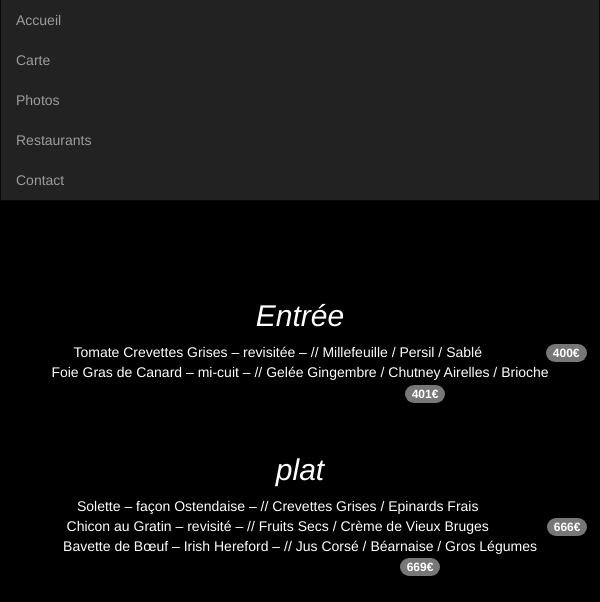
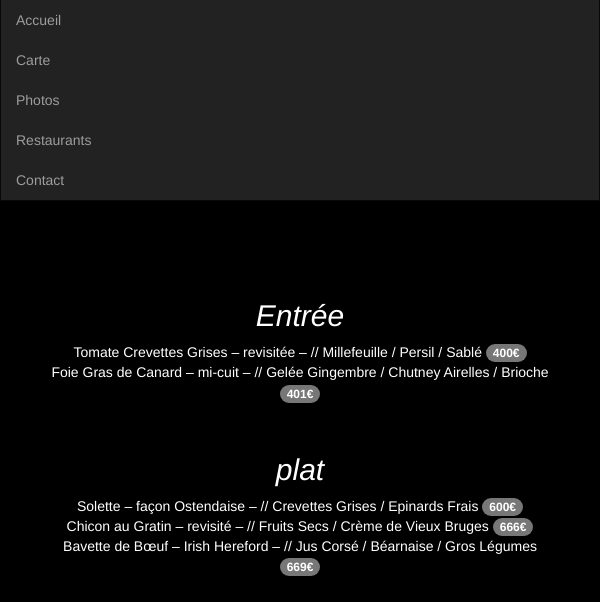
Before and after one commit to Liedekerke/Snow-crocs, a PHP site: page /TinkyWinky.html in a window 600 px wide; the page is wider, and only the part inside the window is pictured. Shown: the part 101-703 px from the top of that part. Run offline with PHP 8.4, Linux system fonts and the light colour scheme.

Commit message:
delet css.badge

```diff
--- a/ASpiCheloux.css
+++ b/ASpiCheloux.css
@@ -70,7 +70,7 @@ right: 50%;
  color: white;
   margin: 50px;
 }
-#bad1{
+/* #bad1{
   position: relative;
   left: 193px;
 }
@@ -97,7 +97,7 @@ right: 50%;
 #bad7{
   position: relative;
   left: 80px;
-}
+} */
 .soustitre{
   font-style: italic;
 }
@@ -238,7 +238,7 @@ form label {
   height: 250px;
   right: 50%;
   }
-  #bad1{
+  /* #bad1{
     position: relative;
     left: 80px;
   }
@@ -265,7 +265,7 @@ form label {
   #bad7{
     position: relative;
     left: 440px;
-  }
+  } */
   #contact{
     position: relative;
     top: 240px;
@@ -309,7 +309,7 @@ form label {
 
   text-align: center;
   }
-  #bad1{
+  /* #bad1{
     position: relative;
     left: 60px;
   }
@@ -336,7 +336,7 @@ form label {
   #bad7{
     position: relative;
     left: 125px;
-  }
+  } */
 .devienFou{
   position: relative;
   top:90px;
```
